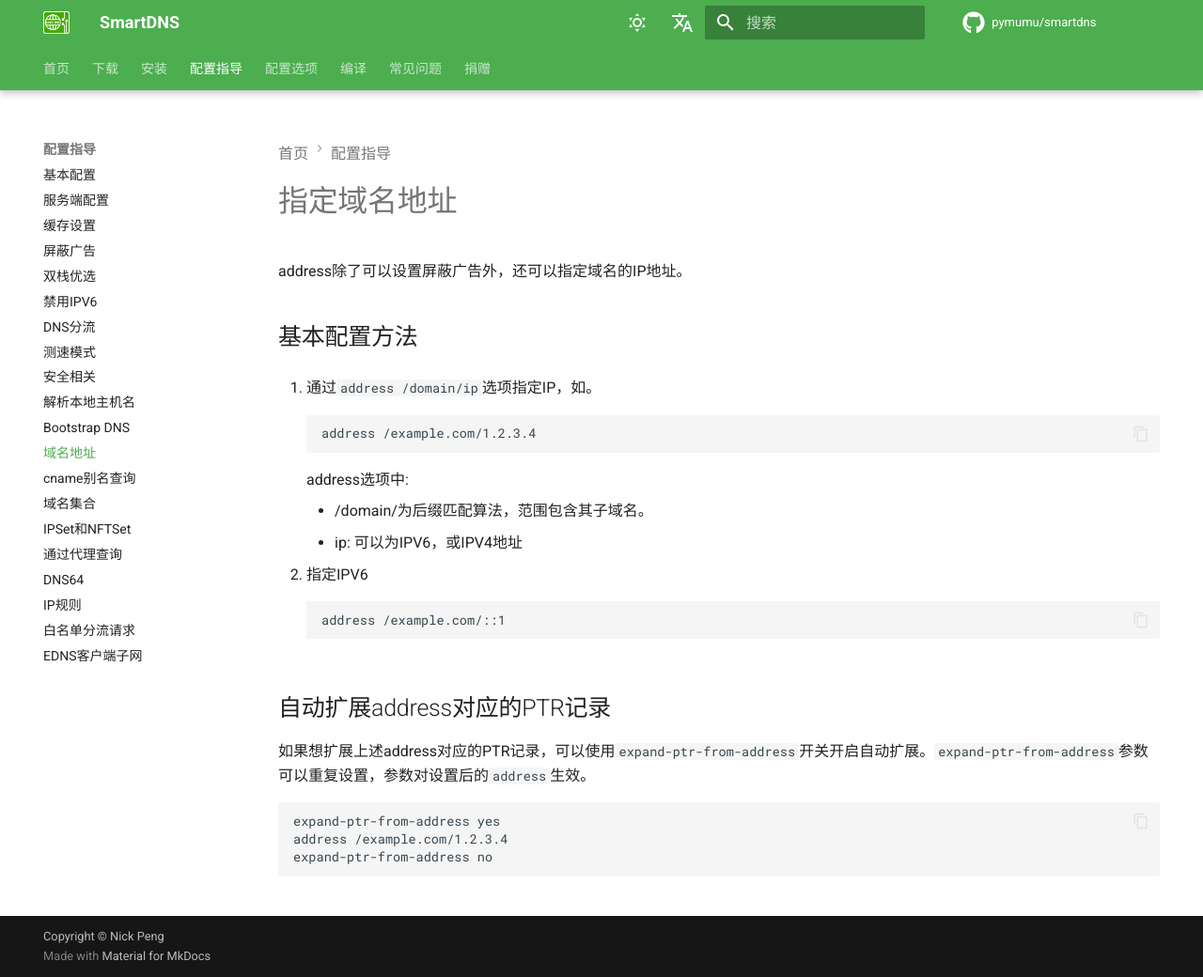
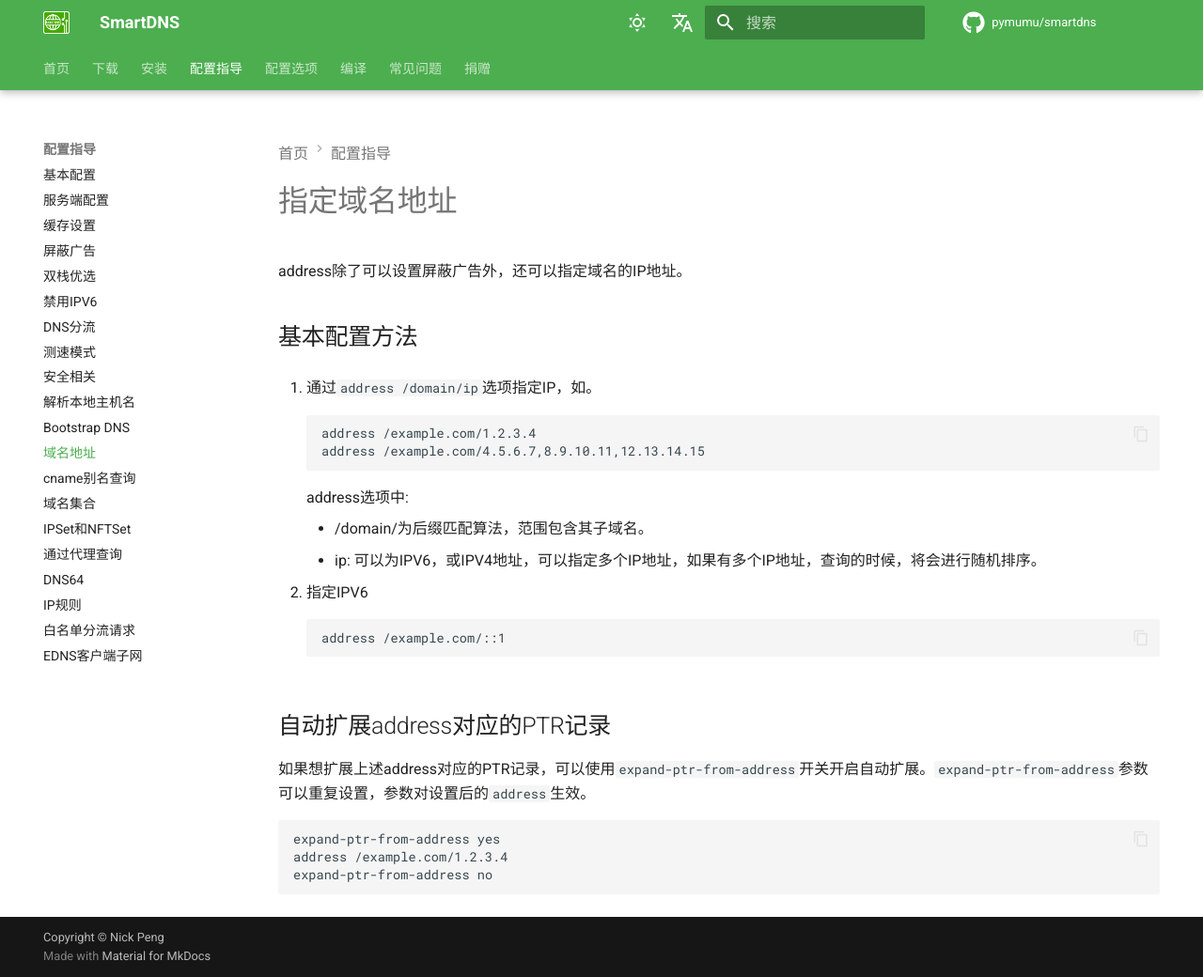
Before and after one commit to pymumu/smartdns, an MkDocs documentation site: the page built from docs/config/domain-address.md, in a window 1280 px wide and 1040 px high. Shown: the whole window at 94% size. Built offline with MkDocs 1.6.1 and Material for MkDocs 9.7.7, drawn with Linux system fonts in a browser that asks for light colours; comment, search, counter and statistics services are not loaded.

Commit message:
address: add multiple ip addresses

````diff
--- a/docs/config/domain-address.md
+++ b/docs/config/domain-address.md
@@ -13,12 +13,13 @@ address除了可以设置屏蔽广告外，还可以指定域名的IP地址。
 
     ```shell
     address /example.com/1.2.3.4
+    address /example.com/4.5.6.7,8.9.10.11,12.13.14.15
     ```
 
     address选项中:
 
     * /domain/为后缀匹配算法，范围包含其子域名。
-    * ip: 可以为IPV6，或IPV4地址
+    * ip: 可以为IPV6，或IPV4地址，可以指定多个IP地址，如果有多个IP地址，查询的时候，将会进行随机排序。
 
 1. 指定IPV6
 
````
Also changed, not shown: docs/configuration.md (+1 -1 lines), en/docs/config/domain-address.md (+1 -0 lines), en/docs/configuration.md (+1 -1 lines).
